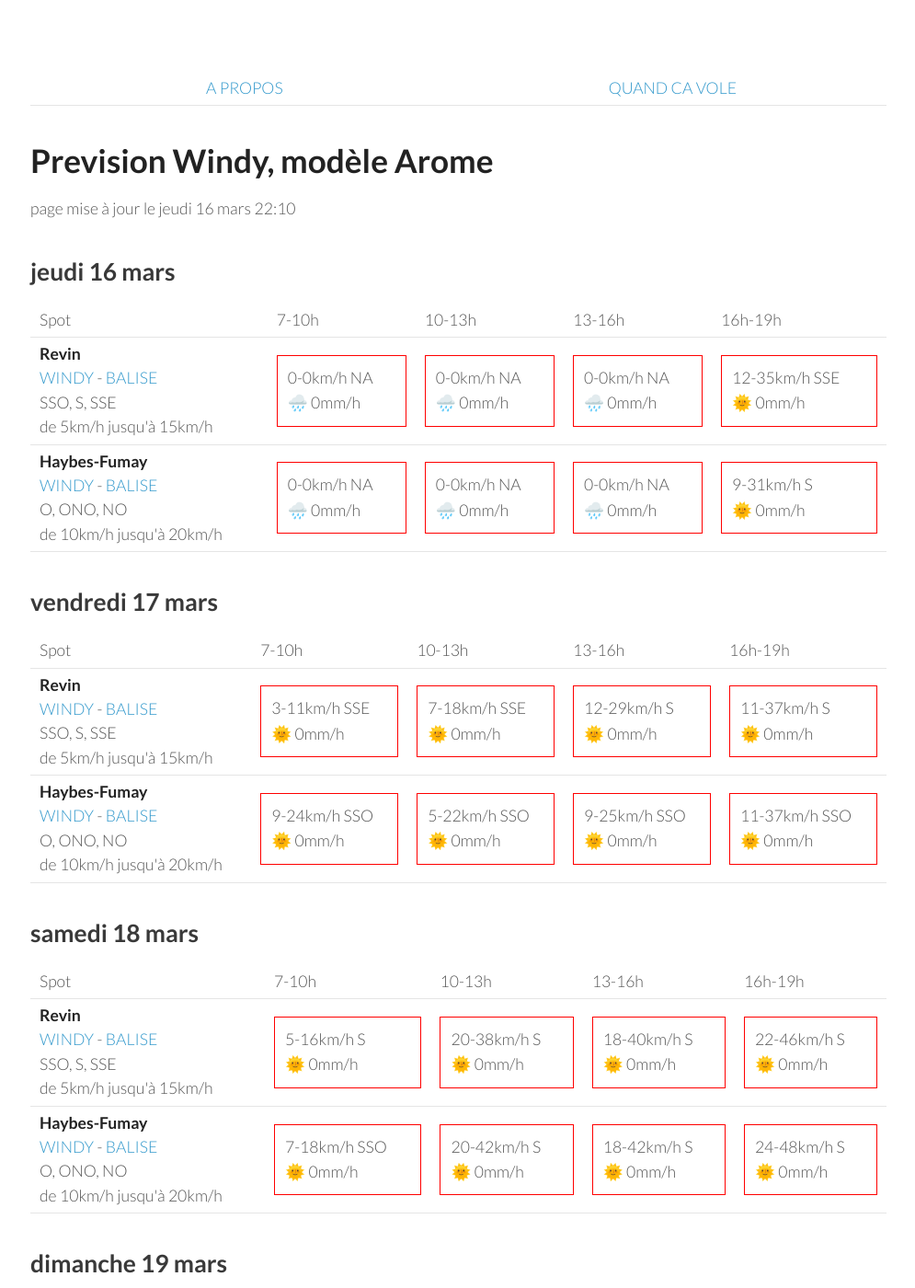
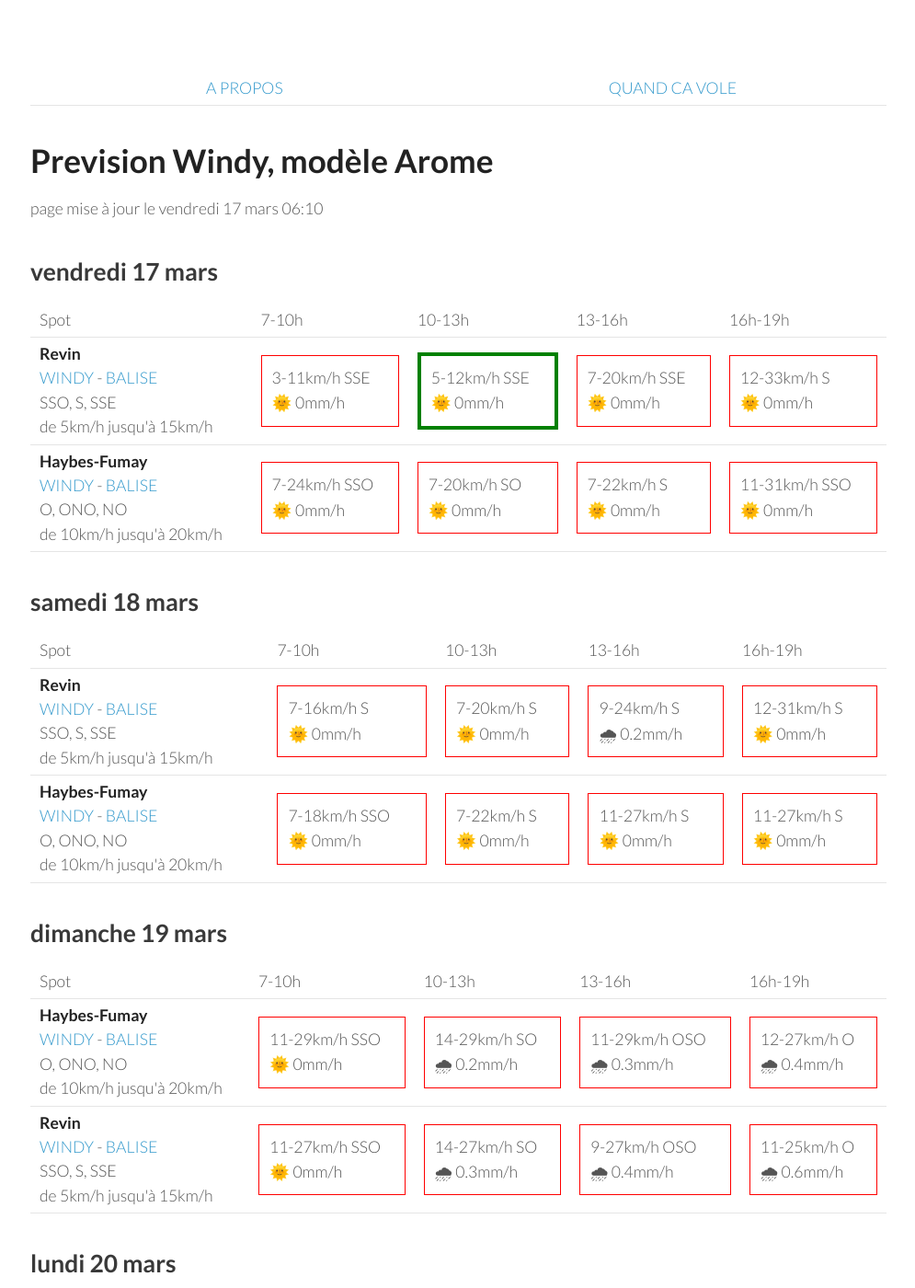
Before and after one commit to parapente-dans-le-nord/parapente-dans-le-nord.github.io, a Jekyll site: the page built from ardennes.markdown, in a window 1280 px wide and 1400 px high. Shown: the whole window at 92% size, without its empty margins (25-1020 px from the left). Built offline with Jekyll 4.4.1, drawn with Linux system fonts in a browser that asks for light colours; some of the changed text lies outside the part shown.

Commit message:
update index.markdown

```diff
--- a/ardennes.markdown
+++ b/ardennes.markdown
@@ -7,42 +7,8 @@ title:  "Tous les spots"
 {: .links}
 
 # Prevision Windy, modèle Arome
-page mise à jour le jeudi 16 mars 22:10
+page mise à jour le vendredi 17 mars 06:10
 
-## jeudi 16 mars
-
-{::nomarkdown}
-<table>
-  <tbody>
-    <tr>
-      <td>Spot</td>
-      <td>7-10h</td>
-      <td>10-13h</td>
-      <td>13-16h</td>
-      <td>16h-19h</td>
-    </tr>
-<tr>
-        <td><strong>Revin</strong><br><a href="https://windy.com/49.948/4.625?49.543,4.625,8">WINDY</a> - <span class=""><a href="http://www.balisemeteo.com/balise.php?idBalise=5019">BALISE</a> </span><br> <span class="vent-favorable">SSO, S, SSE</span><br><span class="force-vent">de 5km/h jusqu'à 15km/h</span> </td>
-
-            <td><div class="not-flyable"><p>0-0km/h NA</p><p>🌧️ 0mm/h</p></div></td>
-            <td><div class="not-flyable"><p>0-0km/h NA</p><p>🌧️ 0mm/h</p></div></td>
-            <td><div class="not-flyable"><p>0-0km/h NA</p><p>🌧️ 0mm/h</p></div></td>
-            <td><div class="not-flyable"><p>12-35km/h SSE</p><p>🌞 0mm/h</p></div></td>
-
-    </tr>
-<tr>
-        <td><strong>Haybes-Fumay</strong><br><a href="https://windy.com/49.998/4.715?49.913,4.738,10">WINDY</a> - <span class=""><a href="http://www.balisemeteo.com/balise.php?idBalise=104">BALISE</a> </span><br> <span class="vent-favorable">O, ONO, NO</span><br><span class="force-vent">de 10km/h jusqu'à 20km/h</span> </td>
-
-            <td><div class="not-flyable"><p>0-0km/h NA</p><p>🌧️ 0mm/h</p></div></td>
-            <td><div class="not-flyable"><p>0-0km/h NA</p><p>🌧️ 0mm/h</p></div></td>
-            <td><div class="not-flyable"><p>0-0km/h NA</p><p>🌧️ 0mm/h</p></div></td>
-            <td><div class="not-flyable"><p>9-31km/h S</p><p>🌞 0mm/h</p></div></td>
-
-    </tr>
-
-</tbody>
-</table>
-{:/}
 ## vendredi 17 mars
 
 {::nomarkdown}
@@ -59,19 +25,19 @@ page mise à jour le jeudi 16 mars 22:10
         <td><strong>Revin</strong><br><a href="https://windy.com/49.948/4.625?49.543,4.625,8">WINDY</a> - <span class=""><a href="http://www.balisemeteo.com/balise.php?idBalise=5019">BALISE</a> </span><br> <span class="vent-favorable">SSO, S, SSE</span><br><span class="force-vent">de 5km/h jusqu'à 15km/h</span> </td>
 
             <td><div class="not-flyable"><p>3-11km/h SSE</p><p>🌞 0mm/h</p></div></td>
-            <td><div class="not-flyable"><p>7-18km/h SSE</p><p>🌞 0mm/h</p></div></td>
-            <td><div class="not-flyable"><p>12-29km/h S</p><p>🌞 0mm/h</p></div></td>
-            <td><div class="not-flyable"><p>11-37km/h S</p><p>🌞 0mm/h</p></div></td>
+            <td><div class="flyable"><p>5-12km/h SSE</p><p>🌞 0mm/h</p></div></td>
+            <td><div class="not-flyable"><p>7-20km/h SSE</p><p>🌞 0mm/h</p></div></td>
+            <td><div class="not-flyable"><p>12-33km/h S</p><p>🌞 0mm/h</p></div></td>
 
 
     </tr>
 <tr>
         <td><strong>Haybes-Fumay</strong><br><a href="https://windy.com/49.998/4.715?49.913,4.738,10">WINDY</a> - <span class=""><a href="http://www.balisemeteo.com/balise.php?idBalise=104">BALISE</a> </span><br> <span class="vent-favorable">O, ONO, NO</span><br><span class="force-vent">de 10km/h jusqu'à 20km/h</span> </td>
 
-            <td><div class="not-flyable"><p>9-24km/h SSO</p><p>🌞 0mm/h</p></div></td>
-            <td><div class="not-flyable"><p>5-22km/h SSO</p><p>🌞 0mm/h</p></div></td>
-            <td><div class="not-flyable"><p>9-25km/h SSO</p><p>🌞 0mm/h</p></div></td>
-            <td><div class="not-flyable"><p>11-37km/h SSO</p><p>🌞 0mm/h</p></div></td>
+            <td><div class="not-flyable"><p>7-24km/h SSO</p><p>🌞 0mm/h</p></div></td>
+            <td><div class="not-flyable"><p>7-20km/h SO</p><p>🌞 0mm/h</p></div></td>
+            <td><div class="not-flyable"><p>7-22km/h S</p><p>🌞 0mm/h</p></div></td>
+            <td><div class="not-flyable"><p>11-31km/h SSO</p><p>🌞 0mm/h</p></div></td>
 
 
     </tr>
@@ -94,10 +60,10 @@ page mise à jour le jeudi 16 mars 22:10
 <tr>
         <td><strong>Revin</strong><br><a href="https://windy.com/49.948/4.625?49.543,4.625,8">WINDY</a> - <span class=""><a href="http://www.balisemeteo.com/balise.php?idBalise=5019">BALISE</a> </span><br> <span class="vent-favorable">SSO, S, SSE</span><br><span class="force-vent">de 5km/h jusqu'à 15km/h</span> </td>
 
-            <td><div class="not-flyable"><p>5-16km/h S</p><p>🌞 0mm/h</p></div></td>
-            <td><div class="not-flyable"><p>20-38km/h S</p><p>🌞 0mm/h</p></div></td>
-            <td><div class="not-flyable"><p>18-40km/h S</p><p>🌞 0mm/h</p></div></td>
-            <td><div class="not-flyable"><p>22-46km/h S</p><p>🌞 0mm/h</p></div></td>
+            <td><div class="not-flyable"><p>7-16km/h S</p><p>🌞 0mm/h</p></div></td>
+            <td><div class="not-flyable"><p>7-20km/h S</p><p>🌞 0mm/h</p></div></td>
+            <td><div class="not-flyable"><p>9-24km/h S</p><p>🌧 0.2mm/h</p></div></td>
+            <td><div class="not-flyable"><p>12-31km/h S</p><p>🌞 0mm/h</p></div></td>
 
 
     </tr>
@@ -105,9 +71,9 @@ page mise à jour le jeudi 16 mars 22:10
         <td><strong>Haybes-Fumay</strong><br><a href="https://windy.com/49.998/4.715?49.913,4.738,10">WINDY</a> - <span class=""><a href="http://www.balisemeteo.com/balise.php?idBalise=104">BALISE</a> </span><br> <span class="vent-favorable">O, ONO, NO</span><br><span class="force-vent">de 10km/h jusqu'à 20km/h</span> </td>
 
             <td><div class="not-flyable"><p>7-18km/h SSO</p><p>🌞 0mm/h</p></div></td>
-            <td><div class="not-flyable"><p>20-42km/h S</p><p>🌞 0mm/h</p></div></td>
-            <td><div class="not-flyable"><p>18-42km/h S</p><p>🌞 0mm/h</p></div></td>
-            <td><div class="not-flyable"><p>24-48km/h S</p><p>🌞 0mm/h</p></div></td>
+            <td><div class="not-flyable"><p>7-22km/h S</p><p>🌞 0mm/h</p></div></td>
+            <td><div class="not-flyable"><p>11-27km/h S</p><p>🌞 0mm/h</p></div></td>
+            <td><div class="not-flyable"><p>11-27km/h S</p><p>🌞 0mm/h</p></div></td>
 
 
     </tr>
@@ -130,20 +96,20 @@ page mise à jour le jeudi 16 mars 22:10
 <tr>
         <td><strong>Haybes-Fumay</strong><br><a href="https://windy.com/49.998/4.715?49.913,4.738,10">WINDY</a> - <span class=""><a href="http://www.balisemeteo.com/balise.php?idBalise=104">BALISE</a> </span><br> <span class="vent-favorable">O, ONO, NO</span><br><span class="force-vent">de 10km/h jusqu'à 20km/h</span> </td>
 
-            <td><div class="not-flyable"><p>11-25km/h SSO</p><p>🌧 0.3mm/h</p></div></td>
-            <td><div class="not-flyable"><p>11-25km/h SO</p><p>🌧 0.3mm/h</p></div></td>
-            <td><div class="not-flyable"><p>11-25km/h O</p><p>🌧 0.7mm/h</p></div></td>
-            <td><div class="not-flyable"><p>12-29km/h ONO</p><p>🌧 0.4mm/h</p></div></td>
+            <td><div class="not-flyable"><p>11-29km/h SSO</p><p>🌞 0mm/h</p></div></td>
+            <td><div class="not-flyable"><p>14-29km/h SO</p><p>🌧 0.2mm/h</p></div></td>
+            <td><div class="not-flyable"><p>11-29km/h OSO</p><p>🌧 0.3mm/h</p></div></td>
+            <td><div class="not-flyable"><p>12-27km/h O</p><p>🌧 0.4mm/h</p></div></td>
 
 
     </tr>
 <tr>
         <td><strong>Revin</strong><br><a href="https://windy.com/49.948/4.625?49.543,4.625,8">WINDY</a> - <span class=""><a href="http://www.balisemeteo.com/balise.php?idBalise=5019">BALISE</a> </span><br> <span class="vent-favorable">SSO, S, SSE</span><br><span class="force-vent">de 5km/h jusqu'à 15km/h</span> </td>
 
-            <td><div class="not-flyable"><p>11-24km/h SSO</p><p>🌧 0.3mm/h</p></div></td>
-            <td><div class="not-flyable"><p>11-24km/h OSO</p><p>🌧 0.3mm/h</p></div></td>
-            <td><div class="not-flyable"><p>11-24km/h O</p><p>🌧 0.6mm/h</p></div></td>
-            <td><div class="not-flyable"><p>12-29km/h ONO</p><p>🌧 0.4mm/h</p></div></td>
+            <td><div class="not-flyable"><p>11-27km/h SSO</p><p>🌞 0mm/h</p></div></td>
+            <td><div class="not-flyable"><p>14-27km/h SO</p><p>🌧 0.3mm/h</p></div></td>
+            <td><div class="not-flyable"><p>9-27km/h OSO</p><p>🌧 0.4mm/h</p></div></td>
+            <td><div class="not-flyable"><p>11-25km/h O</p><p>🌧 0.6mm/h</p></div></td>
 
 
     </tr>
@@ -166,8 +132,8 @@ page mise à jour le jeudi 16 mars 22:10
 <tr>
         <td><strong>Revin</strong><br><a href="https://windy.com/49.948/4.625?49.543,4.625,8">WINDY</a> - <span class=""><a href="http://www.balisemeteo.com/balise.php?idBalise=5019">BALISE</a> </span><br> <span class="vent-favorable">SSO, S, SSE</span><br><span class="force-vent">de 5km/h jusqu'à 15km/h</span> </td>
 
-            <td><div class="not-flyable"><p>9-16km/h OSO</p><p>🌞 0mm/h</p></div></td>
-            <td><div class="not-flyable"><p>7-18km/h SO</p><p>🌞 0mm/h</p></div></td>
+            <td><div class="not-flyable"><p>7-12km/h SO</p><p>🌞 0mm/h</p></div></td>
+            <td><div class="not-flyable"><p>9-22km/h SO</p><p>🌞 0mm/h</p></div></td>
             <td><div class="not-flyable"><p>16-33km/h OSO</p><p>🌞 0mm/h</p></div></td>
             <td><div class="not-flyable"><p>11-31km/h SSO</p><p>🌧 0.2mm/h</p></div></td>
 
@@ -176,8 +142,8 @@ page mise à jour le jeudi 16 mars 22:10
 <tr>
         <td><strong>Haybes-Fumay</strong><br><a href="https://windy.com/49.998/4.715?49.913,4.738,10">WINDY</a> - <span class=""><a href="http://www.balisemeteo.com/balise.php?idBalise=104">BALISE</a> </span><br> <span class="vent-favorable">O, ONO, NO</span><br><span class="force-vent">de 10km/h jusqu'à 20km/h</span> </td>
 
-            <td><div class="not-flyable"><p>9-20km/h SO</p><p>🌞 0mm/h</p></div></td>
-            <td><div class="not-flyable"><p>9-22km/h SO</p><p>🌞 0mm/h</p></div></td>
+            <td><div class="not-flyable"><p>5-12km/h SSO</p><p>🌞 0mm/h</p></div></td>
+            <td><div class="not-flyable"><p>11-25km/h SO</p><p>🌞 0mm/h</p></div></td>
             <td><div class="not-flyable"><p>16-35km/h OSO</p><p>🌞 0mm/h</p></div></td>
             <td><div class="not-flyable"><p>12-35km/h SO</p><p>🌧 0.2mm/h</p></div></td>
 
```
